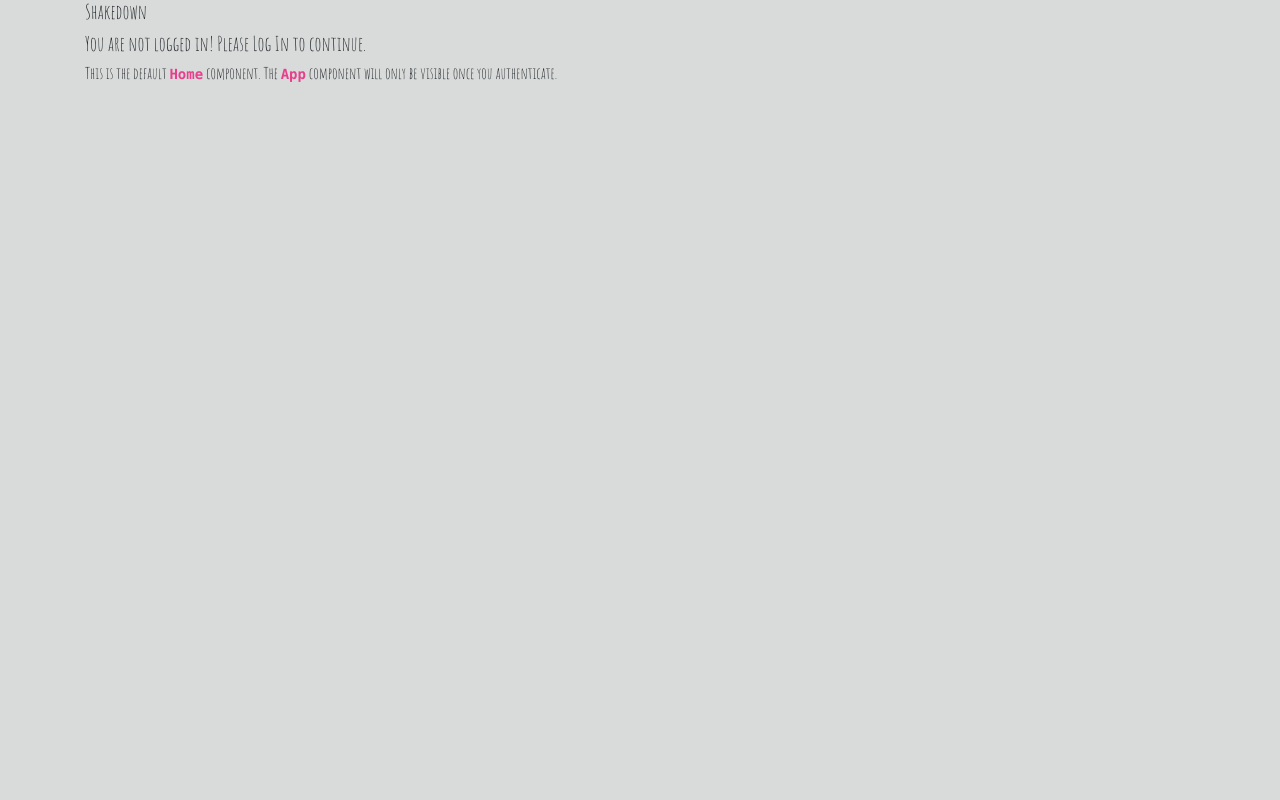
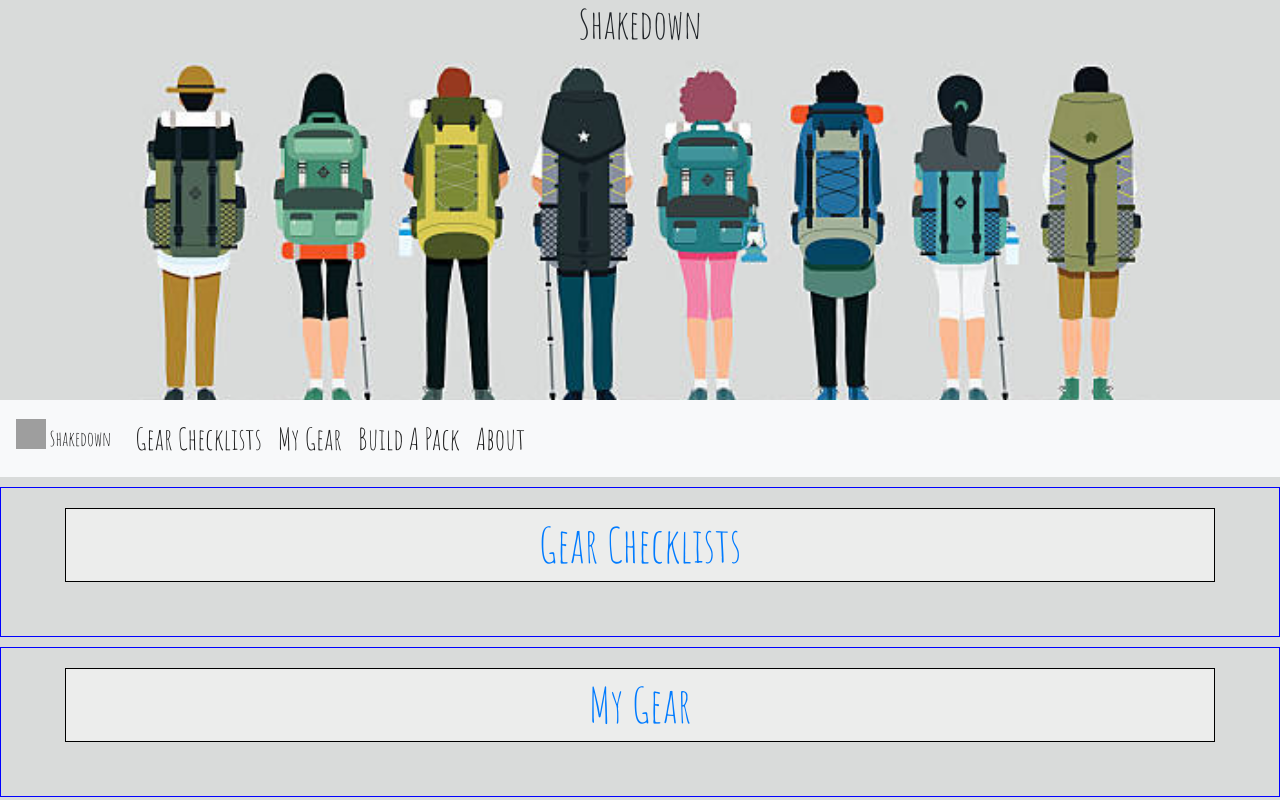
Before and after one commit to badamato/react-shakedown-app, a React (Create React App) app in the folder client/: page / in a window 1280 px wide. Shown: the top 800 px of the page. Built offline with nearby package versions, Linux system fonts and the light colour scheme; grey boxes are pictures that could not be loaded; what auth0-js would draw is missing.

Commit message:
npm start struggled to find correct path

```diff
--- a/client/src/components/Navigations.js
+++ b/client/src/components/Navigations.js
@@ -115,6 +115,12 @@ const Navigation = props => (
             <span class="sr-only">(current)</span>
           </a>
         </li>
+        <li class="nav-item active">
+          <a class="nav-link" href="/about">
+            About
+            <span class="sr-only">(current)</span>
+          </a>
+        </li>
       </ul>
     </div>
   </nav>
--- a/client/src/index.js
+++ b/client/src/index.js
@@ -5,5 +5,5 @@ import Routes from './Routes';
 import App from "./App";
 import registerServiceWorker from "./registerServiceWorker";
 
-ReactDOM.render(<Routes />, document.getElementById("root"));
+ReactDOM.render(<App />, document.getElementById("root"));
 registerServiceWorker();
```
Also changed, not shown: 1 other file (tests, documents, lock files or other folders).
